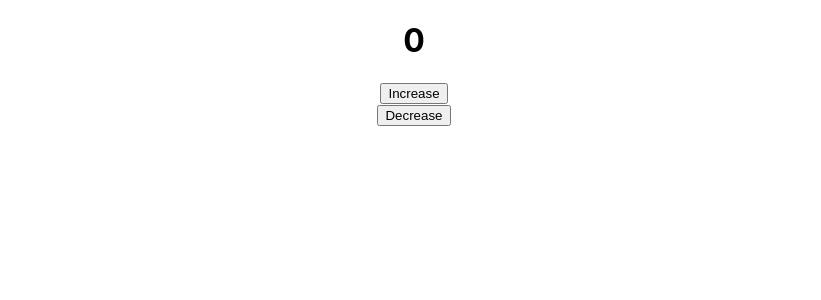
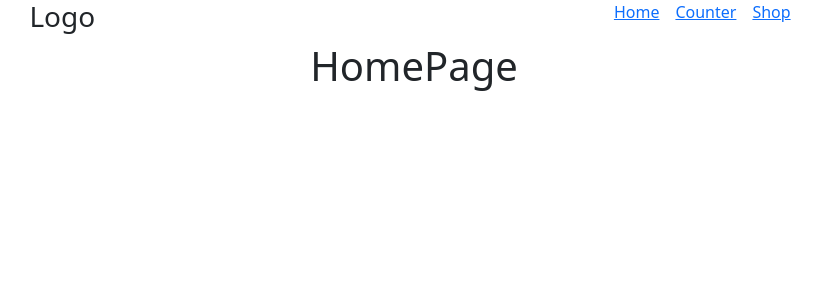
Before and after one commit to ahmed45adel/github.io-react-projects, a React (Create React App) app: page / in a window 1280 px wide. Shown: the top 300 px of the page, without its empty margins (226-1047 px from the left). Built offline with nearby package versions, Linux system fonts and the light colour scheme.

Commit message:
added shop

```diff
--- a/package.json
+++ b/package.json
@@ -6,8 +6,11 @@
     "@testing-library/jest-dom": "^5.14.1",
     "@testing-library/react": "^11.2.7",
     "@testing-library/user-event": "^12.8.3",
+    "bootstrap": "^5.1.1",
     "react": "^17.0.2",
+    "react-bootstrap": "^2.0.0-rc.1",
     "react-dom": "^17.0.2",
+    "react-router-dom": "^5.3.0",
     "react-scripts": "4.0.3",
     "web-vitals": "^1.1.2"
   },
--- a/src/App.js
+++ b/src/App.js
@@ -1,12 +1,25 @@
 import './App.css';
-import Counter from './components/Counter';
+import Counter from './components/Counter/Counter';
+import NavBar from './components/NavBar/NavBar';
+import Shop from './components/Shop/Shop';
+import Product from './components/Product/Product';
+import 'bootstrap/dist/css/bootstrap.min.css';
+import { BrowserRouter as Router, Switch, Route } from "react-router-dom";
+import { HomePage } from './components/HomePage/HomePage';
 
 function App() {
-
   return (
-    <div className="App">
-      <Counter />
-    </div>
+    <Router>
+      <NavBar />
+      <div className="App">
+        <Switch>
+          <Route component={HomePage} path="/" exact />
+          <Route component={Counter} path="/counter" />
+          <Route component={Shop} path="/shop" exact />
+          <Route component={Product} path="/shop/:id" />
+        </Switch>
+      </div>
+    </Router>
   );
 }
 
--- /dev/null
+++ b/src/components/HomePage/HomePage.jsx
@@ -0,0 +1,9 @@
+import React from 'react'
+
+export const HomePage = () => {
+    return (
+        <div>
+            <h1>HomePage</h1>
+        </div>
+    )
+}
--- /dev/null
+++ b/src/components/NavBar/NavBar.jsx
@@ -0,0 +1,20 @@
+import { Link } from 'react-router-dom';
+const NavBar = () => {
+    return (
+        <div className="d-flex justify-content-around">
+            <h3>Logo</h3>
+            <ul className="d-flex justify-content-between list-unstyled">
+                <li className="mx-2 ">
+                    <Link to="/" >Home</Link>
+                </li>
+                <li className="mx-2 ">
+                    <Link to="/counter" >Counter</Link>
+                </li>
+                <li className="mx-2 ">
+                    <Link to="/shop" >Shop</Link>
+                </li>
+            </ul>
+        </div>
+    );
+};
+export default NavBar;
--- /dev/null
+++ b/src/components/Product/Product.jsx
@@ -0,0 +1,39 @@
+import { useState, useEffect } from "react"
+
+const Product = ({ match }) => {
+    const [product, setProduct] = useState(null);
+
+    const getProduct = () => {
+        fetch(`https://fakestoreapi.com/products/${match.params.id}`)
+            .then(res => res.json())
+            .then(json => setProduct(json))
+    }
+    useEffect(() => {
+        getProduct()
+    })
+    return (
+        <div>
+            {
+                product ?
+                    <section className="d-flex align-items-center justify-content-center flex-wrap container">
+                        <div className="w-25 m-4">
+                            <img src={product.image} alt="product" className="w-100" />
+                        </div>
+                        <h2 className="m-2">{product.title}</h2>
+                        <div>
+                            <p className="m-2 "><span className="text-primary">Price: </span>{product.price}</p>
+                            <p className="m-2 "><span className="text-primary">Rating: </span>{product.rating.rate}</p>
+                            <p className="m-2 "><span className="text-primary">Description: </span>{product.description}</p>
+                            <p className="m-2 "><span className="text-primary"> Category: </span> {product.category}</p>
+                        </div>
+                    </section>
+                    :
+                    <div className="spinner-border text-success" role="status">
+                        <span className="visually-hidden">Loading...</span>
+                    </div>
+            }
+
+        </div>
+    )
+}
+export default Product;
--- /dev/null
+++ b/src/components/Shop/Shop.jsx
@@ -0,0 +1,48 @@
+import { useState, useEffect } from "react";
+import { Link } from "react-router-dom";
+const Shop = () => {
+    const [products, setProducts] = useState(null)
+
+    const getProducts = () => {
+        fetch('https://fakestoreapi.com/products')
+            .then(res => res.json())
+            .then(json => setProducts(json))
+
+    };
+    useEffect(() => {
+        getProducts();
+    }, [])
+
+    return (
+        <div>
+            <h1 className="my-2" >Shop</h1>
+            {
+                products ?
+                    <section className="d-flex flex-wrap justify-content-center">
+                        {
+                            products.map(product => {
+
+                                return (
+                                    <Link to={`/shop/${product.id}`} key={product.id} className="p-1 w-25 mb-2 border text-dark">
+                                        <div className="d-flex justify-content-center mb-2">
+                                            <img src={product.image} alt="product" className="w-50" />
+                                        </div>
+                                        <h6>{product.title}</h6>
+                                        <p>Price: {product.price}</p>
+                                        <p>Rating: {product.rating.rate}</p>
+                                        <p>Description: {product.description}</p>
+                                    </Link>
+                                )
+                            })
+                        }
+                    </section>
+
+                    :
+                    <div className="spinner-border text-success" role="status">
+                        <span className="visually-hidden">Loading...</span>
+                    </div>
+            }
+        </div>
+    )
+}
+export default Shop;
```
Also changed, not shown: src/components/Counter/Counter.jsx (renamed from src/components/Counter.jsx), src/components/Counter/CounterButton.jsx (renamed from src/components/CounterButton.jsx), src/components/Counter/ShowCounter.jsx (renamed from src/components/ShowCounter.jsx), 1 other file (tests, documents, lock files or other folders).
